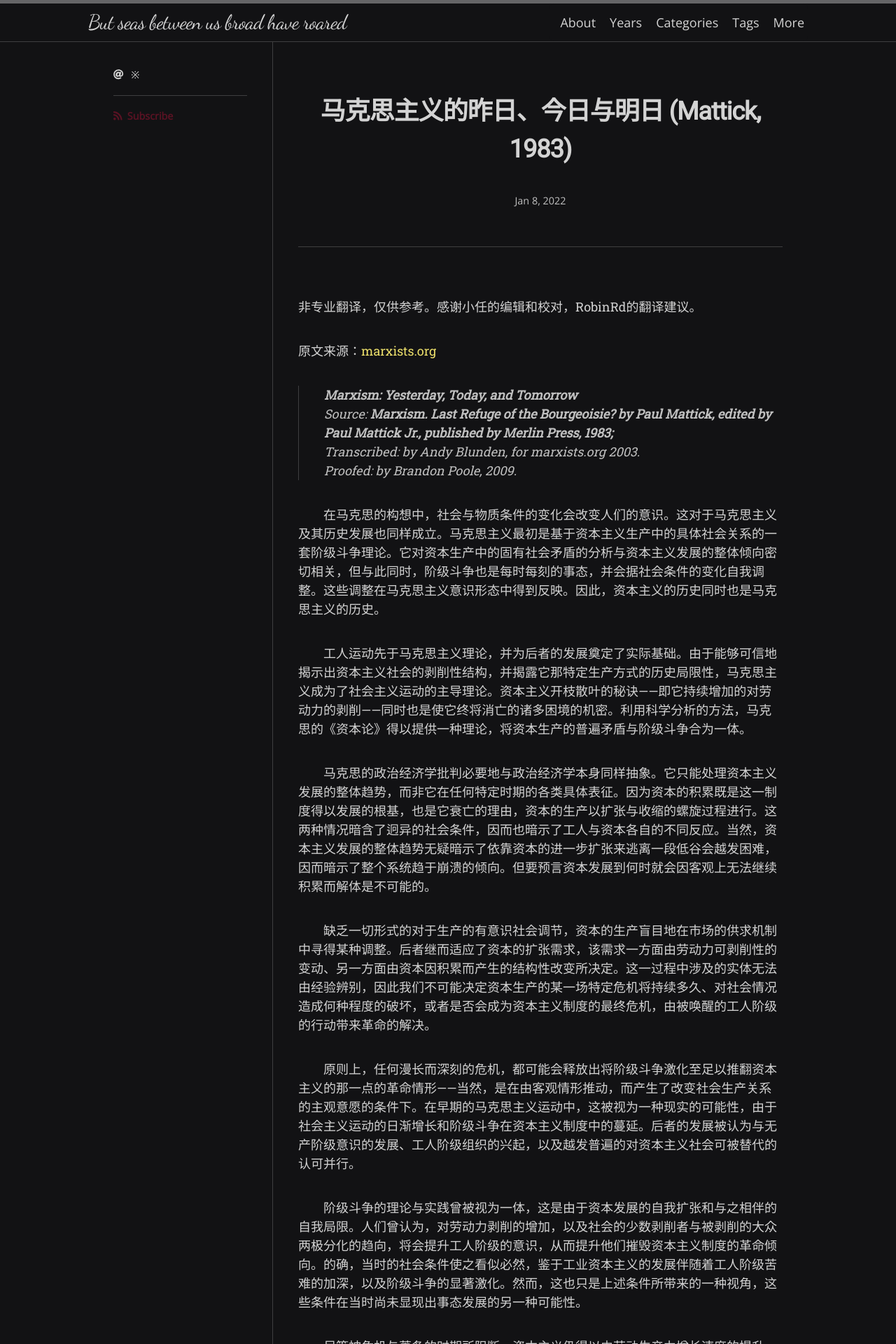
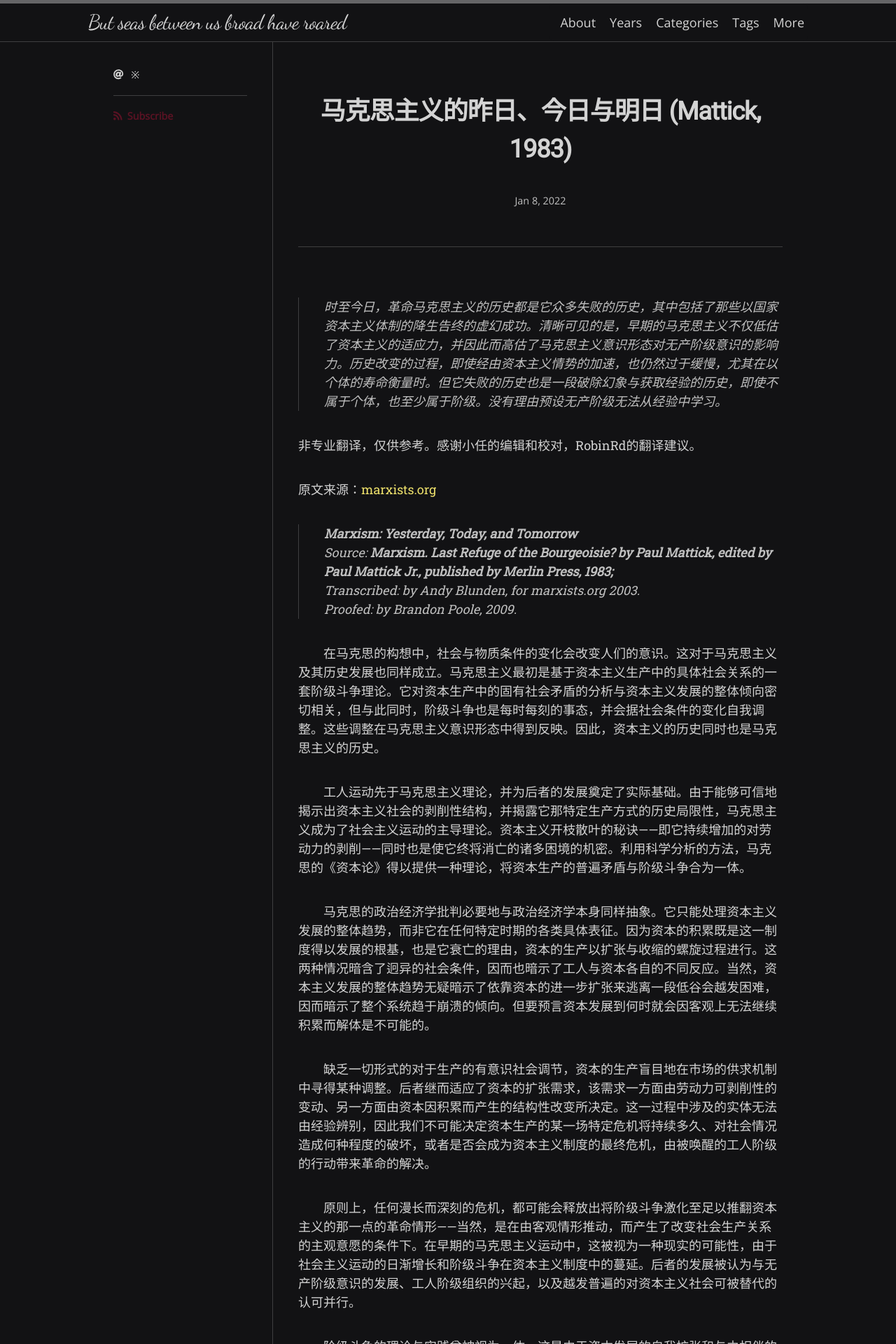
Before and after one commit to scatterdclouds/scatterdclouds.github.io, a Jekyll site: the page built from _posts/2022-01-08-pmattick-1983.md, in a window 1280 px wide. Shown: the top 1920 px of the page at 70% size. Built offline with Jekyll 4.4.1, drawn with Linux system fonts in a browser that asks for light colours; nearby versions of some CDN libraries; some web fonts are replaced; comment, search, counter and statistics services are not loaded; some of the changed text lies outside the part shown.

Commit message:
Update 2022-01-08-pmattick-1983.md

```diff
--- a/_posts/2022-01-08-pmattick-1983.md
+++ b/_posts/2022-01-08-pmattick-1983.md
@@ -5,6 +5,8 @@ date: 2022-01-08 03:28:00 -0800
 categories: [翻译, 资料, 存稿箱]
 tags: [翻译, paul mattick, 马佐夫主义社会经济学, 未完成]
 ---
+> 时至今日，革命马克思主义的历史都是它众多失败的历史，其中包括了那些以国家资本主义体制的降生告终的虚幻成功。清晰可见的是，早期的马克思主义不仅低估了资本主义的适应力，并因此而高估了马克思主义意识形态对无产阶级意识的影响力。历史改变的过程，即使经由资本主义情势的加速，也仍然过于缓慢，尤其在以个体的寿命衡量时。但它失败的历史也是一段破除幻象与获取经验的历史，即使不属于个体，也至少属于阶级。没有理由预设无产阶级无法从经验中学习。
+
 非专业翻译，仅供参考。感谢小任的编辑和校对，RobinRd的翻译建议。
 
 原文来源：[marxists.org](https://www.marxists.org/archive/mattick-paul/1978/marxism.htm)
```
